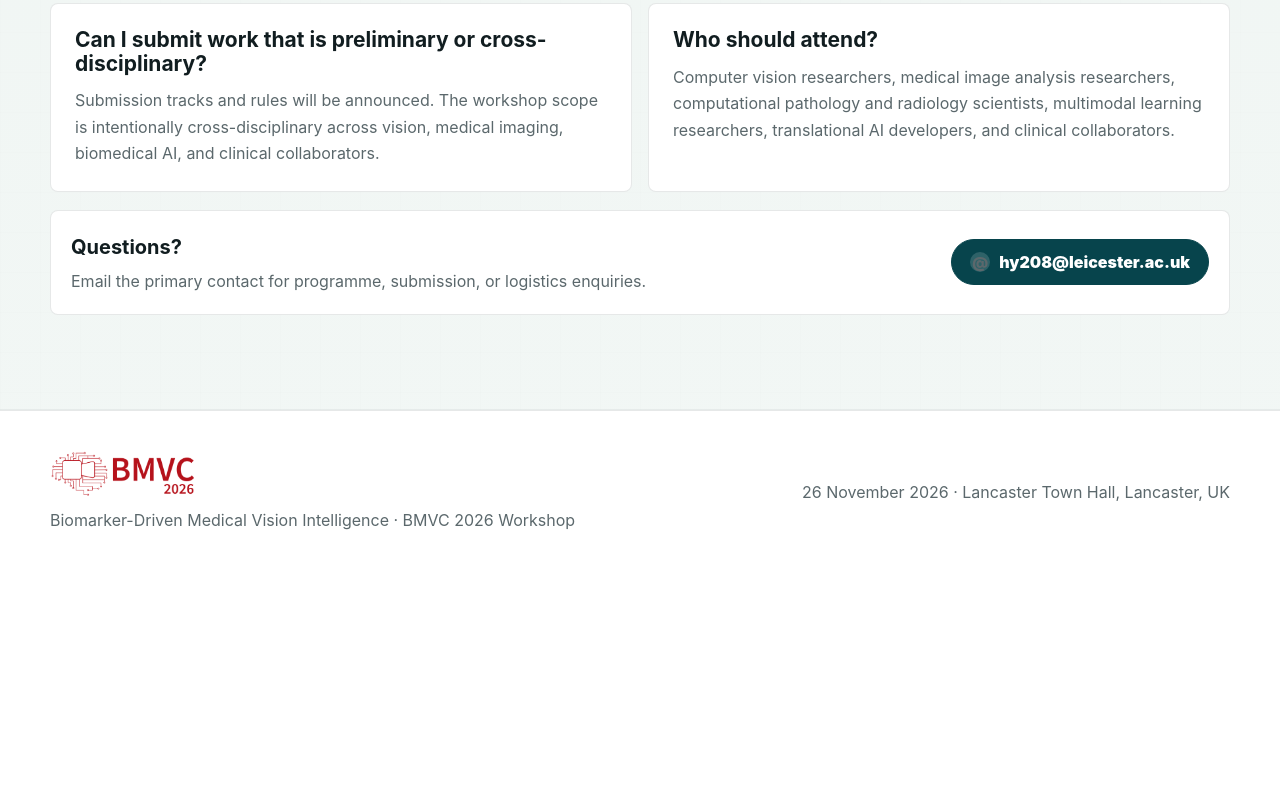
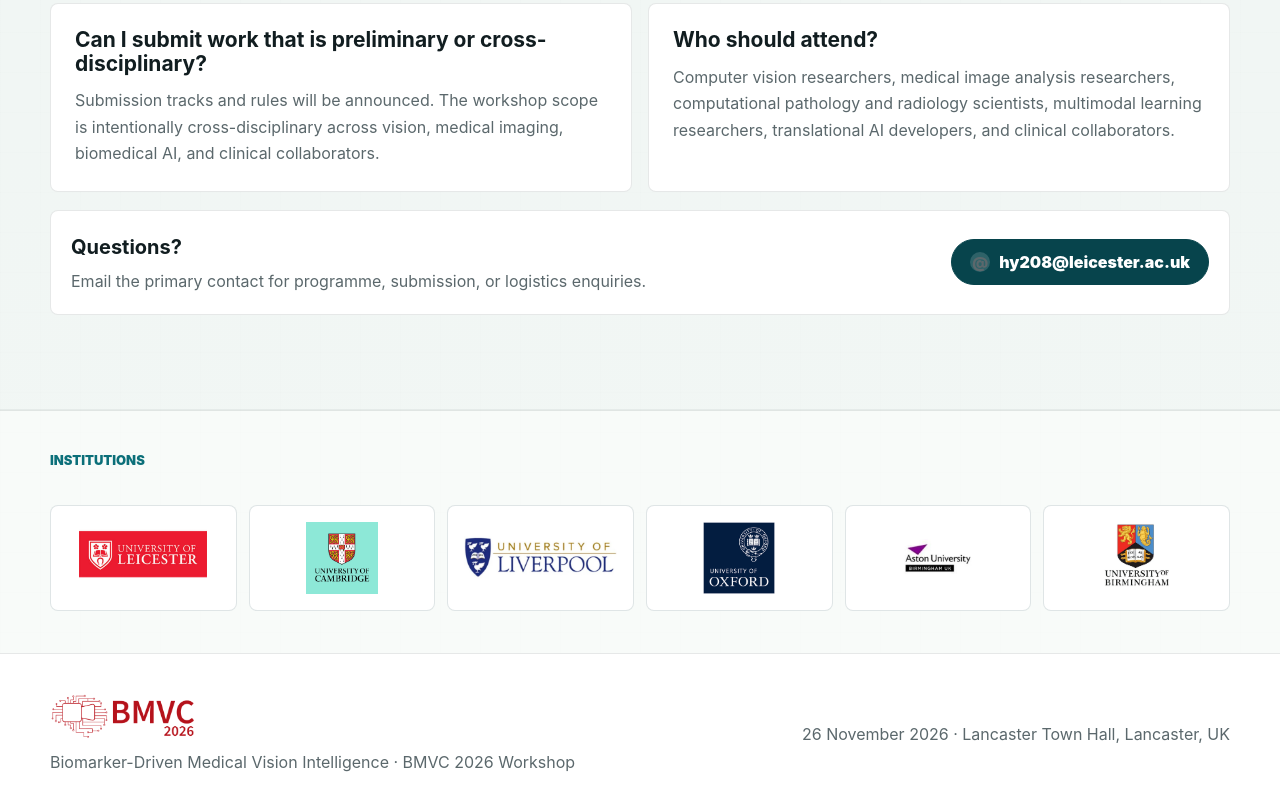
Before and after one commit to bmvc-bdmedvis/bmvc-bdmedvis.github.io, a plain HTML site: page index.html in a window 1280 px wide. Shown: the part 7968-8778 px from the top of the page. Before the commit the page ends 8549 px from the top, so only its background shows below. Drawn offline with Linux system fonts and the light colour scheme.

```diff
--- a/index.html
+++ b/index.html
@@ -15,7 +15,7 @@
     <meta property="og:image" content="assets/hero-modalities.svg?v=20260702-fill">
     <link rel="icon" href="assets/favicon.svg" type="image/svg+xml">
     <link rel="preload" href="assets/hero-modalities.svg?v=20260702-fill" as="image">
-    <link rel="stylesheet" href="styles.css?v=20260708-speaker-photos">
+    <link rel="stylesheet" href="styles.css?v=20260708-affiliations">
   </head>
   <body>
     <a class="skip-link" href="#main">Skip to content</a>
@@ -537,6 +537,34 @@
       </section>
     </main>
 
+    <section class="institution-strip" aria-labelledby="institution-title">
+      <div class="container">
+        <div class="institution-head">
+          <p class="eyebrow" id="institution-title">Institutions</p>
+        </div>
+        <ul class="institution-logos" aria-label="Institutions ordered by organiser count">
+          <li class="institution-logo">
+            <img src="assets/universities/leicester.jpg" alt="University of Leicester" loading="lazy" decoding="async">
+          </li>
+          <li class="institution-logo">
+            <img src="assets/universities/cambridge.jpg" alt="University of Cambridge" loading="lazy" decoding="async">
+          </li>
+          <li class="institution-logo">
+            <img src="assets/universities/liverpool.jpg" alt="University of Liverpool" loading="lazy" decoding="async">
+          </li>
+          <li class="institution-logo">
+            <img src="assets/universities/oxford.jpg" alt="University of Oxford" loading="lazy" decoding="async">
+          </li>
+          <li class="institution-logo">
+            <img src="assets/universities/aston.jpg" alt="Aston University" loading="lazy" decoding="async">
+          </li>
+          <li class="institution-logo">
+            <img src="assets/universities/birmingham.jpg" alt="University of Birmingham" loading="lazy" decoding="async">
+          </li>
+        </ul>
+      </div>
+    </section>
+
     <footer class="site-footer">
       <div class="container footer-grid">
         <div>
--- a/styles.css
+++ b/styles.css
@@ -830,6 +830,52 @@ h3 {
   flex: 0 0 auto;
 }
 
+.institution-strip {
+  padding: 42px 0;
+  background: rgba(247, 251, 249, 0.86);
+  border-top: 1px solid var(--line);
+}
+
+.institution-head {
+  display: flex;
+  align-items: end;
+  justify-content: space-between;
+  gap: 24px;
+}
+
+.institution-head h2 {
+  margin: 0;
+  font-size: 24px;
+  letter-spacing: 0;
+}
+
+.institution-logos {
+  list-style: none;
+  margin: 22px 0 0;
+  padding: 0;
+  display: grid;
+  grid-template-columns: repeat(6, minmax(0, 1fr));
+  gap: 12px;
+}
+
+.institution-logo {
+  height: 106px;
+  display: grid;
+  place-items: center;
+  padding: 16px;
+  border: 1px solid rgba(122, 146, 151, 0.24);
+  border-radius: 8px;
+  background: #fff;
+}
+
+.institution-logo img {
+  display: block;
+  width: 100%;
+  max-width: 156px;
+  height: 72px;
+  object-fit: contain;
+}
+
 .site-footer {
   padding: 40px 0 48px;
   background: #fff;
@@ -1038,8 +1084,18 @@ h3 {
   }
 
   .contact-strip,
-  .footer-grid {
+  .footer-grid,
+  .institution-head {
     display: grid;
+  }
+
+  .institution-logos {
+    grid-template-columns: repeat(2, minmax(0, 1fr));
+  }
+
+  .institution-logo {
+    height: 98px;
+    padding: 14px;
   }
 
   .contact-strip .button {
```
Also changed, not shown: assets/universities/aston.jpg (added), assets/universities/birmingham.jpg (added), assets/universities/cambridge.jpg (added), assets/universities/leicester.jpg (added), assets/universities/liverpool.jpg (added), assets/universities/oxford.jpg (added).
